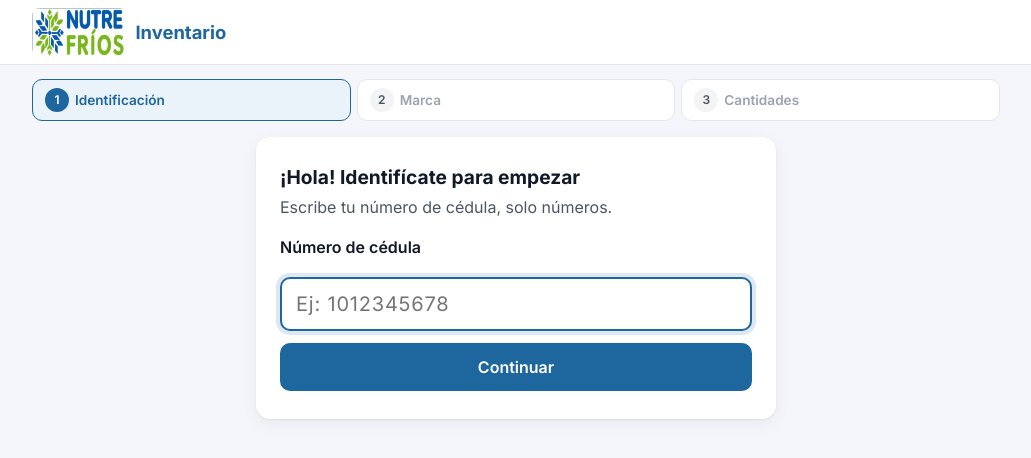
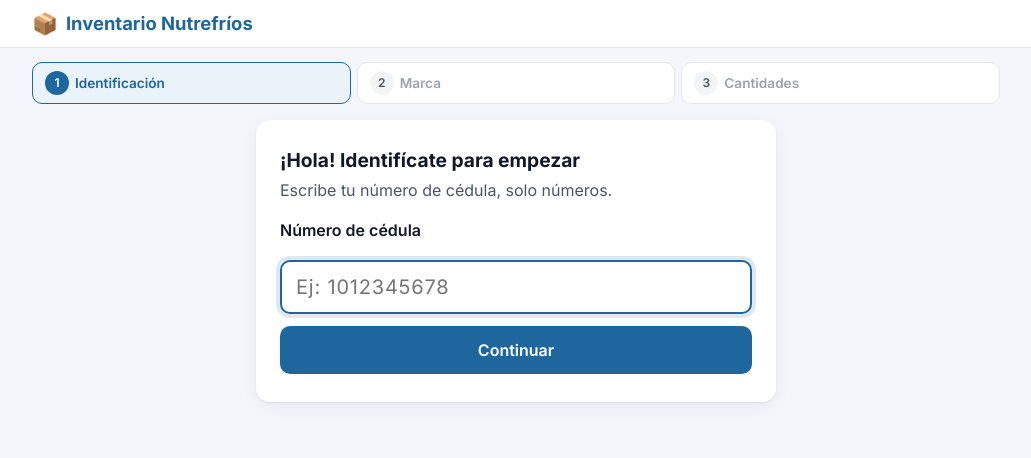
Before and after one commit to Phygital-exp/INVENTARIO_NUTREFRIOS, a plain HTML site: page index.html in a window 1280 px wide. Shown: the whole page, without its empty margins (124-1155 px from the left). Drawn offline with Linux system fonts and the light colour scheme.

Commit message:
cambios web

```diff
--- a/index.html
+++ b/index.html
@@ -17,8 +17,8 @@
 <header class="encabezado">
     <div class="encabezado__contenido">
         <div class="encabezado__titulo">
-            <img class="encabezado__logo" src="logo.png" alt="Nutrefríos" width="342" height="172">
-            <h1>Inventario</h1>
+            <span class="encabezado__logo" aria-hidden="true">📦</span>
+            <h1>Inventario Nutrefríos</h1>
         </div>
         <div id="sesion" class="sesion oculto">
             <div class="sesion__datos">
--- a/styles.css
+++ b/styles.css
@@ -80,7 +80,7 @@
     display: flex; align-items: center; justify-content: space-between; gap: 8px 12px; flex-wrap: wrap;
 }
 .encabezado__titulo { display: flex; align-items: center; gap: 8px; min-width: 0; }
-.encabezado__logo { display: block; height: 40px; width: auto; border-radius: 8px; flex: none; }
+.encabezado__logo { font-size: 1.3rem; }
 .encabezado h1 { font-size: 1.05rem; font-weight: 700; color: var(--primario); white-space: nowrap; }
 
 .sesion { display: flex; align-items: center; gap: 4px; min-width: 0; flex: 1 1 200px; justify-content: flex-end; }
@@ -335,7 +335,6 @@
 /* ========== CELULARES MUY ANGOSTOS (≤ 360px) ========== */
 @media (max-width: 360px) {
     .encabezado h1 { font-size: .95rem; }
-    .encabezado__logo { height: 34px; }
     .pasos__txt { display: none; }
     .tarjeta { padding: 18px 14px; }
     .fila { padding: 12px; }
@@ -345,7 +344,6 @@
 /* ========== TABLET Y COMPUTADOR (≥ 700px) ========== */
 @media (min-width: 700px) {
     .encabezado h1 { font-size: 1.15rem; }
-    .encabezado__logo { height: 48px; }
     .pasos__item { justify-content: flex-start; padding: 8px 12px; font-size: .85rem; }
     .tarjeta { padding: 28px 24px; }
     .confirmacion__botones { grid-template-columns: 1fr 1fr; }
```
